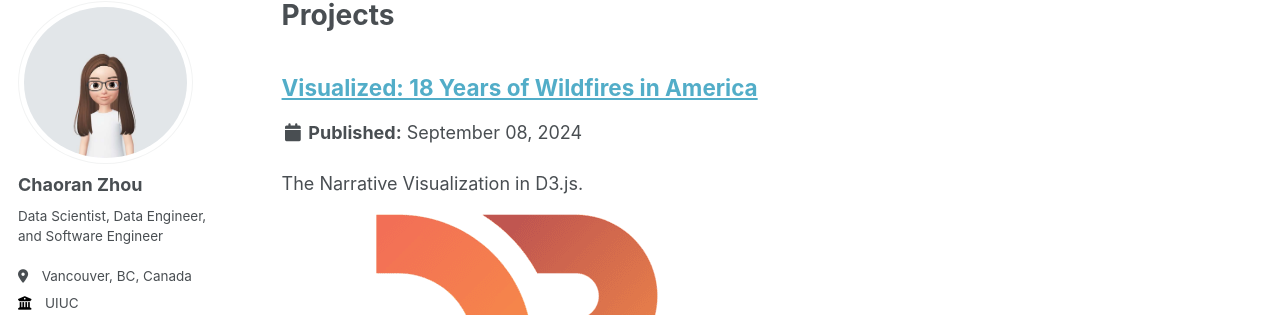
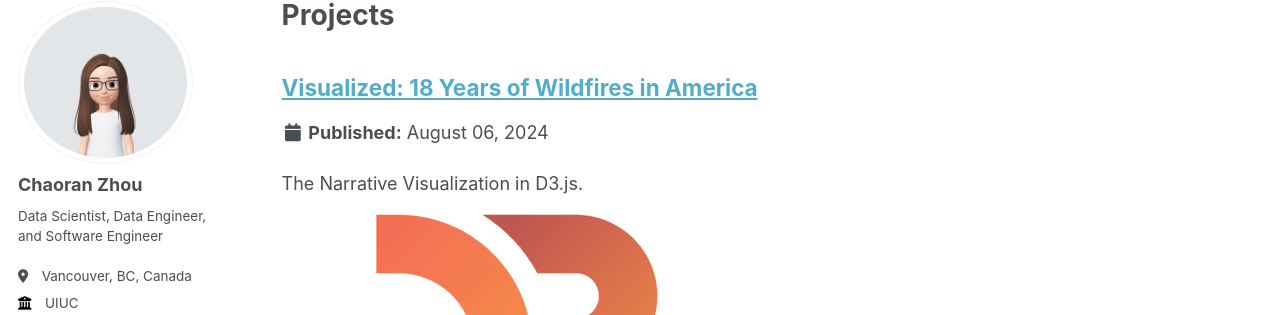
Before and after one commit to ranranrunforit/ranranrunforit.github.io, a Jekyll site: the page built from _pages/projects.html, in a window 1280 px wide and 900 px high. Shown: the part 105-420 px from the top of the window. Built offline with Jekyll 4.4.1, drawn with Linux system fonts in a browser that asks for light colours; some of the changed lines change nothing that is shown.

Commit message:
Update project-1.md

```diff
--- a/_projects/project-1.md
+++ b/_projects/project-1.md
@@ -1,7 +1,11 @@
 ---
 title: "Visualized: 18 Years of Wildfires in America"
+date: 2024-08-06
 excerpt: "The Narrative Visualization in D3.js. <br/><img src='/images/D3.png'>"
 collection: projects
+tags:
+  - Advanced Bayesian
+  - Sociology
 ---
 
 The narrative visualization aims to convey the impact of human activity on the increasing severity of wildfires that burned more than 25,000 acres in the United States from 2000 to 2018. By analyzing the [Spatial Wildfire Occurence Data for The United States](https://www.fs.usda.gov/rds/archive/Catalog/RDS-2013-0009.5) provided by the US Forest Service, the goal is to investigate whether the worsening of these large-scale wildfires is primarily driven by human-caused ignitions.
```
